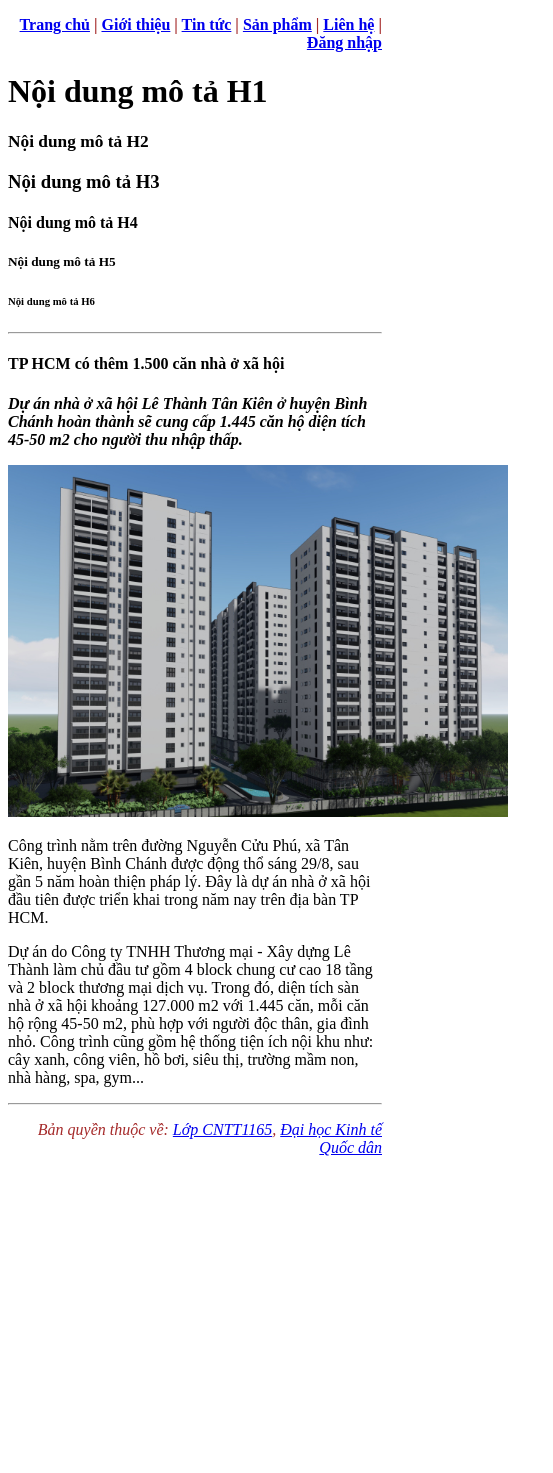
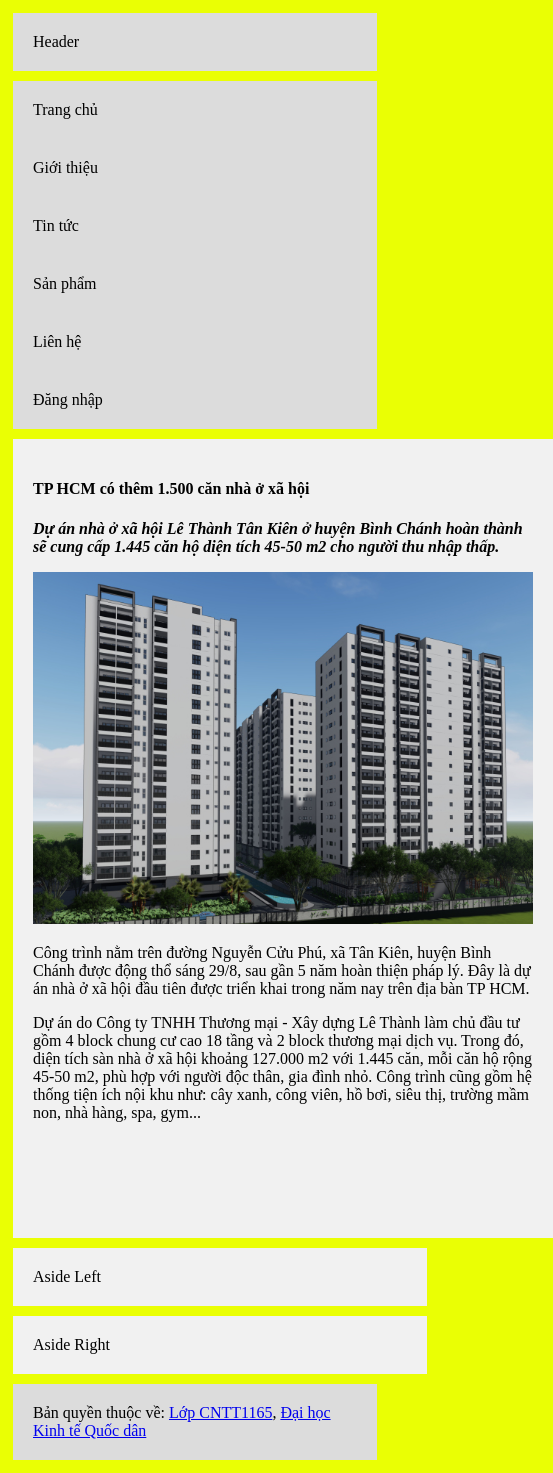
Before and after one commit to cntt1165/cntt1165.github.io, a plain HTML site: page quan_tri_he_thong.html in a window 390 px wide. Shown: the whole page, 553 px wide, since content can reach past the window. Before the commit the page ends 1173 px from the top, so only its background shows below. Drawn offline with Linux system fonts and the light colour scheme.

Commit message:
Version 2024.10.10 15:28

```diff
--- a/css/style.css
+++ b/css/style.css
@@ -5,6 +5,8 @@ body {
     background-position: bottom center; */
     background-color: aquamarine;
     min-height: 700px;
+    width: 800px;
+    margin: auto;
 }
 
 header {
@@ -21,11 +23,6 @@ header {
     border-radius: 25px;
 }
 
-p {
-    color:blueviolet;
-    opacity: 1;
-}
-
 .nhan_mo_ta {
     color: red;
     width: 150px;
@@ -37,11 +34,6 @@ p {
     background-color: coral;
     color:white;
     font-weight: bold;
-}
-
-div p {
-    background-color: yellow;
-    border: 1px solid;
 }
 
 a:link {
--- a/quan_tri_he_thong.html
+++ b/quan_tri_he_thong.html
@@ -10,19 +10,119 @@
     <title>Trang quản trị</title>
 </head>
 <body>
-    <!-- Đoạn menu trang Web-->
-    <p style="text-align: right; font-weight: bold; color:brown">
-        <a href="./index.html">Trang chủ</a> | <a href="./gioi_thieu.html">Giới thiệu</a> | <a href="./tin_tuc.html">Tin tức</a> | <a href="./san_pham.html">Sản phẩm</a> | <a href="./lien_he.html">Liên hệ</a> | <a href="./dang_nhap.html">Đăng nhập</a>
-    </p>
+    <style>
+        .flex-container {
+            display: flex;
+            flex-wrap: wrap;
+        }
 
-    <h1>Nội dung mô tả H1</h1>
-    <h2 style="font-size: 13pt;">Nội dung mô tả H2</h2>
-    <h3>Nội dung mô tả H3</h3>
-    <h4>Nội dung mô tả H4</h4>
-    <h5>Nội dung mô tả H5</h5>
-    <h6>Nội dung mô tả H6</h6>
+        header {
+            flex-basis: 100%;
+            background-color: gainsboro;
+            padding: 20px;
+            margin: 5px;
+        }
 
-    <hr />
+        nav{
+            flex-basis: 100%;
+            background-color: gainsboro;
+            margin: 5px;
+            display: flex;
+        }
+
+        nav a{
+            padding: 20px;
+            overflow: auto;
+            text-decoration: none;
+            color: black;
+        }
+
+        nav a:hover {
+            background-color: #333;
+            color: white;
+        }
+
+        aside.left {
+            background: #F1F1F1;
+            flex: 1 0;
+            padding: 20px;
+            margin: 5px;
+        }
+
+        article {
+            text-align: left;
+            background: #F1F1F1;
+            flex: 3 0;
+            padding: 20px 20px 100px;
+            margin: 5px;
+        }
+
+        aside.right {
+            background: #F1F1F1;
+            flex: 1 0;
+            padding: 20px;
+            margin: 5px;
+        }
+
+        footer{
+            background-color: gainsboro;
+            flex-basis: 100%;
+            padding: 20px;
+            margin: 5px;
+        }
+
+        @media only screen and (min-width: 1001px) {
+            body {
+                background-color: rgb(254, 72, 31);
+            }
+        }
+
+        @media only screen and (max-width: 1000px) and (min-width: 600px) {
+            body {
+                background-color: rgb(76, 255, 45);
+            }
+        }
+
+        @media only screen and (max-width: 599px) {
+            body {
+                background-color: rgb(234, 255, 4);
+            }
+
+            nav{
+                flex-direction: column;
+            }
+
+            aside.left {
+                order: 2;
+                flex-basis: 100%;
+            }
+            article {
+                order: 1;
+                flex-basis: 100%;
+            }
+            aside.right {
+                order: 3;
+                flex-basis: 100%;
+            }
+            footer {
+                order: 4;
+            }
+        }
+    </style>
+    <div class="flex-container">
+        <header>Header</header>
+        <nav>
+            <a href="./index.html">Trang chủ</a>
+            <a href="./gioi_thieu.html">Giới thiệu</a>
+            <a href="./tin_tuc.html">Tin tức</a>
+            <a href="./san_pham.html">Sản phẩm</a>
+            <a href="./lien_he.html">Liên hệ</a>
+            <a href="./dang_nhap.html">Đăng nhập</a>
+        </nav>
+        <aside class="left">
+            Aside Left
+        </aside>
+        <article>
             <h4>TP HCM có thêm 1.500 căn nhà ở xã hội </h4>
             <p><b><i>Dự án nhà ở xã hội Lê Thành Tân Kiên ở huyện Bình Chánh hoàn thành sẽ cung cấp 1.445 căn hộ diện tích 45-50 m2 cho người thu nhập thấp.</i></b></p>
             <p style="text-align: center;">
@@ -30,9 +130,12 @@
             </p>
             <p>Công trình nằm trên đường Nguyễn Cửu Phú, xã Tân Kiên, huyện Bình Chánh được động thổ sáng 29/8, sau gần 5 năm hoàn thiện pháp lý. Đây là dự án nhà ở xã hội đầu tiên được triển khai trong năm nay trên địa bàn TP HCM.</p>
             <p>Dự án do Công ty TNHH Thương mại - Xây dựng Lê Thành làm chủ đầu tư gồm 4 block chung cư cao 18 tầng và 2 block thương mại dịch vụ. Trong đó, diện tích sàn nhà ở xã hội khoảng 127.000 m2 với 1.445 căn, mỗi căn hộ rộng 45-50 m2, phù hợp với người độc thân, gia đình nhỏ. Công trình cũng gồm hệ thống tiện ích nội khu như: cây xanh, công viên, hồ bơi, siêu thị, trường mầm non, nhà hàng, spa, gym...</p>
+        </article>
+        <aside class="right">
+            Aside Right
+        </aside>
 
-    <!-- Đoạn chân trang Web -->
-     <hr />
-    <p style="color:brown; text-align: right; font-style: italic;">Bản quyền thuộc về: <a href="https://cntt1165.github.io" target="_blank">Lớp CNTT1165</a>, <a href="https://neu.edu.vn/" target="_blank">Đại học Kinh tế Quốc dân</a></p>
+        <footer>Bản quyền thuộc về: <a href="https://cntt1165.github.io" target="_blank">Lớp CNTT1165</a>, <a href="https://neu.edu.vn/" target="_blank">Đại học Kinh tế Quốc dân</a></footer>
+    </div>
 </body>
 </html>
```
Also changed, not shown: san_pham.html (+47 -56 lines), tin_tuc.html (+37 -1 lines). Lines whose indentation alone changed are shown as unchanged.
